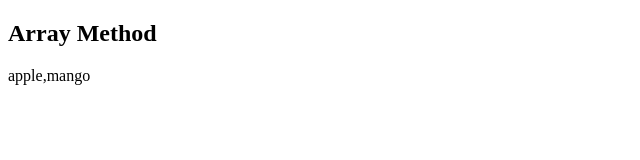
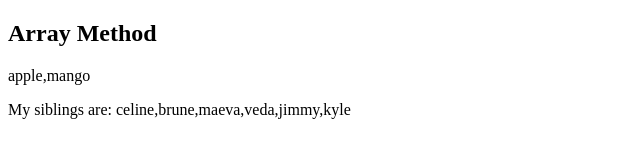
Before and after one commit to celinehimbaza1/JavaScript, a plain HTML site: page arrayMethod.html in a window 1280 px wide. Shown: the whole page, without its empty margins (0-640 px from the left). Drawn offline with Linux system fonts and the light colour scheme.

Commit message:
Array Method

```diff
--- a/arrayMethod.html
+++ b/arrayMethod.html
@@ -8,14 +8,24 @@
 <body>
     <h2>Array Method</h2>
     <p id="demo"></p>
+    <p id="demo1"></p>
      <script>
         // Array method:lenght(return size of array),at(return index),join(display all item of an array),pop(remove  last element from an array),push(add new item)
         // shift() method remove the first element from the array
+        //unshift method add a new element at the beginning of the array
         const fruit=['apple','mango','banana']
         // document.getElementById('demo').innerHTML= fruit.join() will dispaly all those fruits
         // fruit.push('lemon') will add the lemon
         fruit.pop() // will remove the last fruit whic is banana
         document.getElementById('demo').innerHTML= fruit
+
+        //concat()
+        const girls=['celine','brune','maeva']
+        const boys=['veda','jimmy','kyle']
+
+        const sibblings= girls.concat(boys)
+
+        document.getElementById('demo1').innerHTML='My siblings are: ' +sibblings
      </script>
 
 </body>
```
